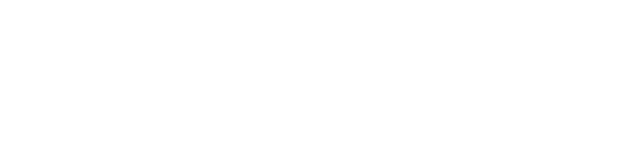
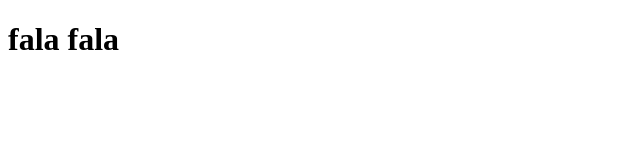
Before and after one commit to JulioUnifor063/testando, a plain HTML site: page index.html in a window 1280 px wide. Shown: the whole page, without its empty margins (0-640 px from the left). Drawn offline with Linux system fonts and the light colour scheme.

Commit message:
alteração no codigo fonte

```diff
--- a/index.html
+++ b/index.html
@@ -4,11 +4,11 @@
 <head>
     <meta charset="UTF-8">
     <meta name="viewport" content="width=device-width, initial-scale=1.0">
-    <title>Teste</title>
+    <title>Teste 2</title>
 </head>
 
 <body>
-
+    <h1>fala fala</h1>
 </body>
 
 </html>
```
